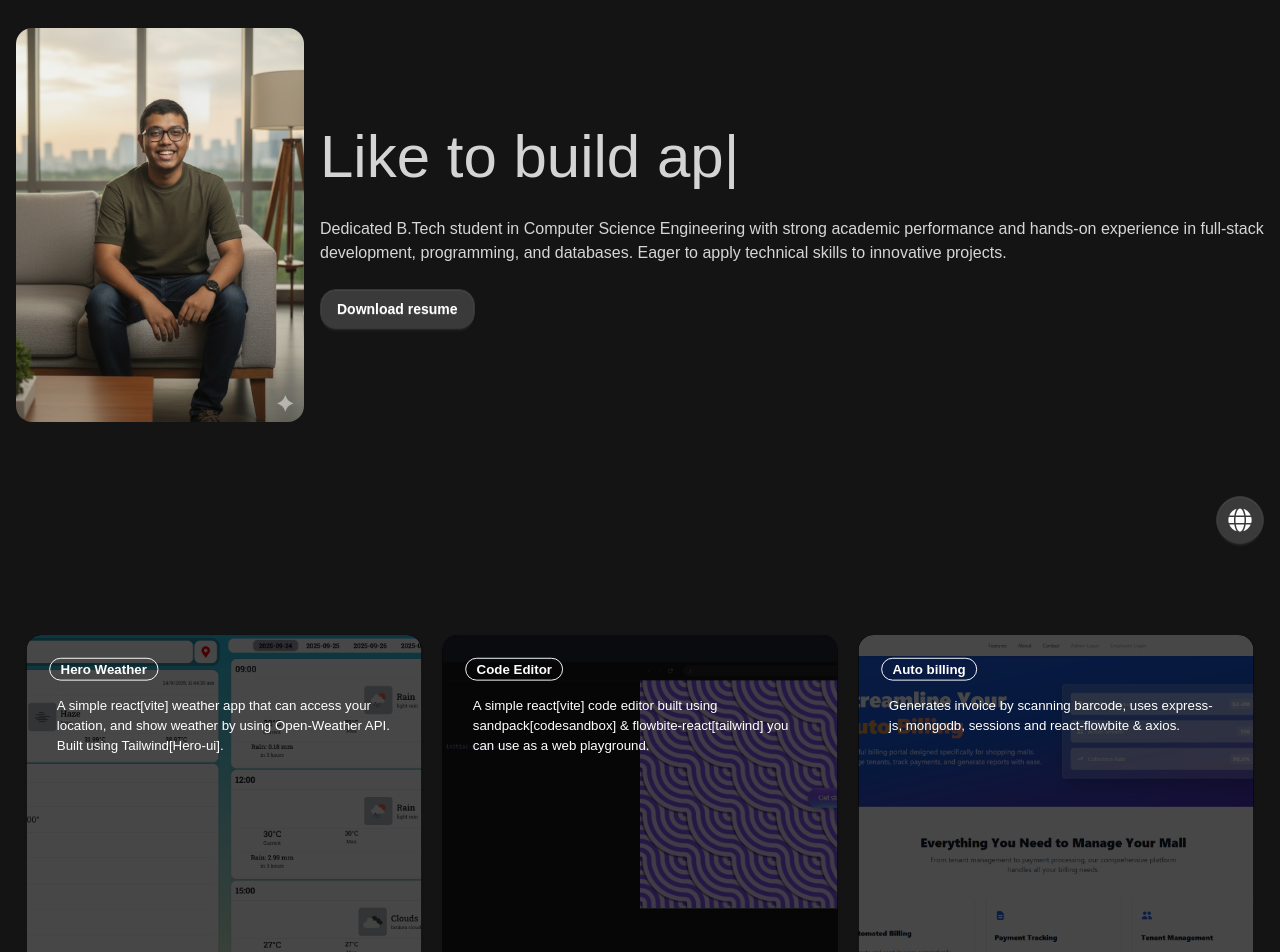
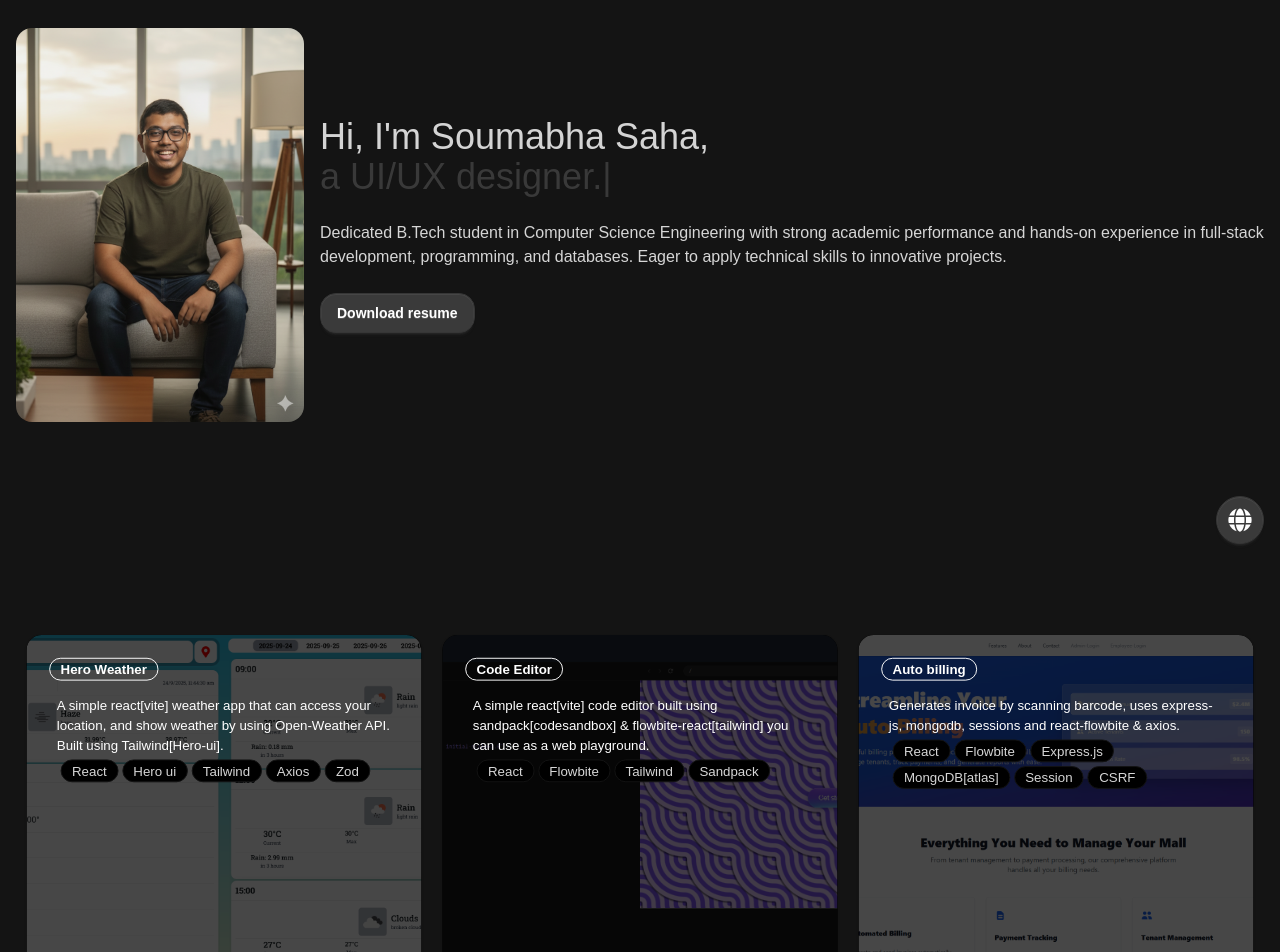
Before and after one commit to SoumabhaSaha15/SoumabhaSaha15, a React (Vite) app: page / in a window 1280 px wide. Shown: the part 240-1192 px from the top of the page. Built offline with nearby package versions, Linux system fonts and the light colour scheme; a web font is replaced by a local one.

Commit message:
major changes and minor versions upgrade.

```diff
--- a/src/App.tsx
+++ b/src/App.tsx
@@ -27,7 +27,7 @@ const App: React.FC = () => {
         <Certifications />
         <Contacts />
       </div>
-      <div className="fab fab-flower">
+      <div className="fab">
         <div
           tabIndex={0}
           role="button"
@@ -41,10 +41,10 @@ const App: React.FC = () => {
             href={item.link}
             className="link link-accent"
             children={
-              <div className="tooltip tooltip-top" data-tip={item.name}>
+              <div className="tooltip tooltip-left" data-tip={item.name}>
                 <button
-                  className="btn btn-lg btn-circle btn-secondary"
-                  children={<item.icon className="text" />}
+                  className="btn btn-lg btn-circle btn-secondary hover:btn-accent"
+                  children={<item.icon className="hover:btn-accent-content" size={24}/>}
                 />
               </div>
             }
--- a/src/Components/Certifications.tsx
+++ b/src/Components/Certifications.tsx
@@ -3,9 +3,7 @@ import { type Certificate, Certificates } from "../utils";
 import { TabIndexes } from "../utils";
 const CertificatePreview: React.FC<Certificate> = (prop: Certificate) => {
   return (
-    <div
-      className="card bg-base-100 image-full w-full max-h-full min-h-full shadow-sm scale-95 hover:scale-100 transition-transform overflow-auto" data-aos="zoom-in-up"
-    >
+    <div className="card bg-base-100 image-full w-full max-h-full min-h-full shadow-sm scale-95 hover:scale-100 hover:rotate-3 transition-transform overflow-auto">
       <figure>
         <img
           src={prop.preview}
@@ -18,7 +16,7 @@ const CertificatePreview: React.FC<Certificate> = (prop: Certificate) => {
           className="card-title"
           children={
             <div
-              className='badge badge-outline'
+              className='badge badge-outline hover:text-primary'
               children={prop.name}
             />
           }
--- a/src/Components/Contacts.tsx
+++ b/src/Components/Contacts.tsx
@@ -38,7 +38,7 @@ const Contacts: React.FC = () => {
         <div className="hero bg-base-200 min-h-screen px-4 py-8">
           <div className="hero-content flex-col lg:flex-row-reverse w-full max-w-6xl gap-8">
             <div className="text-center lg:text-left lg:flex-1">
-              <h1 className="text-4xl sm:text-5xl font-bold">Contact Me</h1>
+              <h1 className="text-4xl sm:text-5xl font-bold text-secondary">Get In Touch</h1>
               <p className="py-6 px-2 sm:px-6">
                 Thanks for visiting my portfolio. Drop me a message, I'm always open to new opportunities and collaborations in tech.
               </p>
--- a/src/Components/Home.tsx
+++ b/src/Components/Home.tsx
@@ -13,25 +13,22 @@ const Home: React.FC = () => {
             <img src="./myImages/picture (4).png" />
           </figure>
           <div>
-            <h1 className="text-3xl font-normal animate-pulse">
+            <h1 className="text-4xl font-normal animate-pulse">
+              {"Hi, I'm Soumabha Saha,"}
+              <br />
               {<TypeAnimation
                 sequence={[
-                  'Hello I am Soumabha Saha.',
-                  1000,
-                  'Like to build apps in Node js.',
-                  1000,
-                  'TypeScript is Love.',
-                  1000,
-                  'React is awesome.',
-                  1000,
-                  'CSS feels like a magic with Tailwind-CSS and Daisy-UI.',
-                  1000,
-                  'Hello I am Soumabha Saha.',
+                  "a full-stack web developer.",
+                  2000,
+                  "a UI/UX designer.",
+                  2000,
+                  "an app developer.",
+                  2000,
                 ]}
                 wrapper="span"
-                speed={40}
-                style={{ fontSize: '2em', display: 'inline-block' }}
-                repeat={0}
+                speed={10}
+                style={{ fontSize: 'inherit', display: 'inline-block',color:"var(--color-primary)" }}
+                repeat={Infinity}
                 preRenderFirstString={true}
               />}
             </h1>
--- a/src/Components/Navbar.tsx
+++ b/src/Components/Navbar.tsx
@@ -1,5 +1,5 @@
 import React from "react";
-import { GiHamburgerMenu } from "react-icons/gi";
+import { IoMenu } from "react-icons/io5";
 import { ThemeOptionsValidator, useTheme, type ThemeOptionsType } from "../Context/Theme/ThemeContext";
 import { TabIndexes } from "../utils";
 
@@ -11,7 +11,7 @@ const Navbar: React.FC = () => {
         <div className="navbar-start">
           <div className="dropdown">
             <div tabIndex={0} role="button" className=" btn btn-ghost lg:hidden btn-circle">
-              <GiHamburgerMenu className="text-accent" size={24} />
+              <IoMenu className="text-accent" size={24} />
             </div>
             <ul tabIndex={0} className="menu menu-sm dropdown-content bg-base-100 rounded-box z-1 mt-3 w-52 p-2 shadow">
               {TabIndexes.map((item, index) => (<li key={index} children={<a href={`#${item}`} className="font-semibold hover:underline" children={item} />} />))}
--- a/src/Components/Projects.tsx
+++ b/src/Components/Projects.tsx
@@ -2,7 +2,7 @@ import React from "react";
 import { TabIndexes, type Project, Projects as ProjectList } from "../utils";
 const ProjectPreview: React.FC<Project> = (props) => {
   return (
-    <div className="card bg-base-100 image-full w-full max-h-full min-h-full shadow-sm scale-95 hover:scale-100 transition-transform overflow-auto" data-aos="zoom-in-up">
+    <div className="card bg-base-100 image-full w-full max-h-full min-h-full shadow-sm transition-transform scale-95 hover:scale-100 hover:rotate-3 overflow-auto" >
       <figure>
         <img
           src={props.image}
@@ -12,11 +12,13 @@ const ProjectPreview: React.FC<Project> = (props) => {
       </figure>
       <div className="card-body">
         <h2 className="card-title">
-          <div className="badge badge-outline">
-            {props.name}
-          </div>
-          </h2>
-        <p className="p-2">{props.description}</p>
+          <div className="badge badge-outline hover:text-primary" children={props.name} />
+        </h2>
+        <p className="p-2">
+          {props.description}
+          <br />
+          {props.skills.map((skill, index) => (<span key={index} className="badge hover:bg-accent hover:text-accent-content ml-1 mt-1" children={skill} />))}
+        </p>
         <div className="card-actions justify-end">
           <a
             role="button"
--- a/src/utils.ts
+++ b/src/utils.ts
@@ -116,6 +116,7 @@ export type Project = {
   name: string;
   image: string;
   url: string;
+  skills:string[];
   description: string;
 };
 export const Projects: Array<Project> = [
@@ -123,6 +124,7 @@ export const Projects: Array<Project> = [
     name: "Hero Weather",
     image: "./projects/weather.png",
     url: "https://github.com/SoumabhaSaha15/HeroWeatherWebDude",
+    skills:["React","Hero ui","Tailwind","Axios","Zod"],
     description: `
       A simple react[vite] weather app that can access your location,
       and show weather by using Open-Weather API.
@@ -132,6 +134,7 @@ export const Projects: Array<Project> = [
     name: "Code Editor",
     image: "./projects/code.png",
     url: "https://github.com/SoumabhaSaha15/CodeEditorWebDude",
+    skills:["React","Flowbite","Tailwind","Sandpack"],
     description: `
       A simple react[vite] code editor built using sandpack[codesandbox] & flowbite-react[tailwind] you can use as a web playground.
     `
@@ -139,6 +142,7 @@ export const Projects: Array<Project> = [
     name: "Auto billing",
     image: "./projects/billing.png",
     url: "https://github.com/SoumabhaSaha15/AutoBilling",
+    skills:["React","Flowbite","Express.js","MongoDB[atlas]","Session","CSRF"],
     description: `Generates invoice by scanning barcode, uses express-js, mongodb, sessions and react-flowbite & axios.`
   }
 ];
```
Also changed, not shown: package.json (+12 -12 lines), 2 other files (tests, documents, lock files or other folders).
